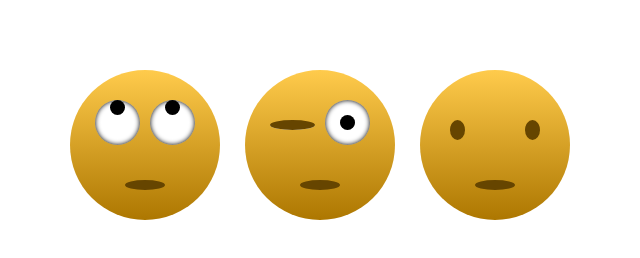
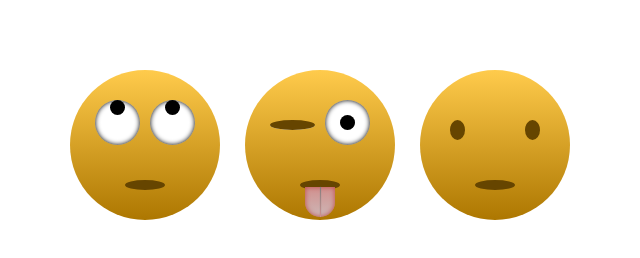
Before and after one commit to isyll/course-animation, a plain HTML site: page index.html in a window 1280 px wide. Shown: the part 130-388 px from the top of the page, 320-960 px from the left. Drawn offline with Linux system fonts and the light colour scheme.

Commit message:
Adding tongue for 2th emoji

```diff
--- a/index.html
+++ b/index.html
@@ -64,9 +64,12 @@
                     <div class="em-eye em-eye2 em2-ey2">
                         <div class="em-eyb em-eyb2"></div>
                     </div>
+                    <div class="mouth-half-circle"></div>
 
                     <div class="em-mouth">
-                        <div class="em2-tongue"></div>
+                        <div class="em2-tongue">
+                            <div class="tongue-vertical"></div>
+                        </div>
 
                     </div>
 
--- a/style.css
+++ b/style.css
@@ -16,6 +16,7 @@
     --emoji-mouth-width: 40px;
     --mouth-polygon: polygon(50% 50%, 100% -5%, 100% 0%);
     --mouth-polygon2: polygon(50% 50%, 100% 105%, 100% 100%);
+    --tongue-color: #d1908e;
 }
 
 * {
@@ -202,11 +203,12 @@ div.eye-ball2 {
 }
 
 div.emojis {
-    width: 60%;
+    width: 100%;
     height: 300px;
     display: flex;
     justify-content: center;
     gap: 25px;
+    flex-basis: var(--emoji-width);
 }
 
 div.emoji {
@@ -259,11 +261,14 @@ div.em-eyb {
 div.em-mouth {
     position: absolute;
     display: flex;
+    justify-content: center;
+    align-items: center;
     bottom: 30px;
     width: var(--emoji-mouth-width);
     border-top: 5px solid var(--emoji-color-darked);
     border-bottom: 5px solid var(--emoji-color-darked);
     border-radius: 50%;
+    box-shadow: inset 0px 0px 50px white;
 }
 
 div.em2-ey1 {
@@ -284,7 +289,27 @@ div.em2-ey2 {
 
 div.em2-tongue {
     position: absolute;
-    background-color: #d1908e;
+    top: 2px;
+    display: flex;
+    justify-content: center;
+    align-items: center;
+    height: 30px;
+    width: 30px;
+    border-bottom-left-radius: 20px;
+    border-bottom-right-radius: 20px;
+    background: linear-gradient(var(--tongue-color), #cdb7b6);
+    box-shadow: inset 0px 0px 5px #bc4844;
+}
+
+div.mouth-half-circle {
+
+}
+
+div.tongue-vertical {
+    height: 100%;
+    width: 1px;
+    box-shadow: 0px 0px 1px grey;
+    background: linear-gradient(grey, var(--tongue-color));
 }
 
 div.em3-eyb {
```
